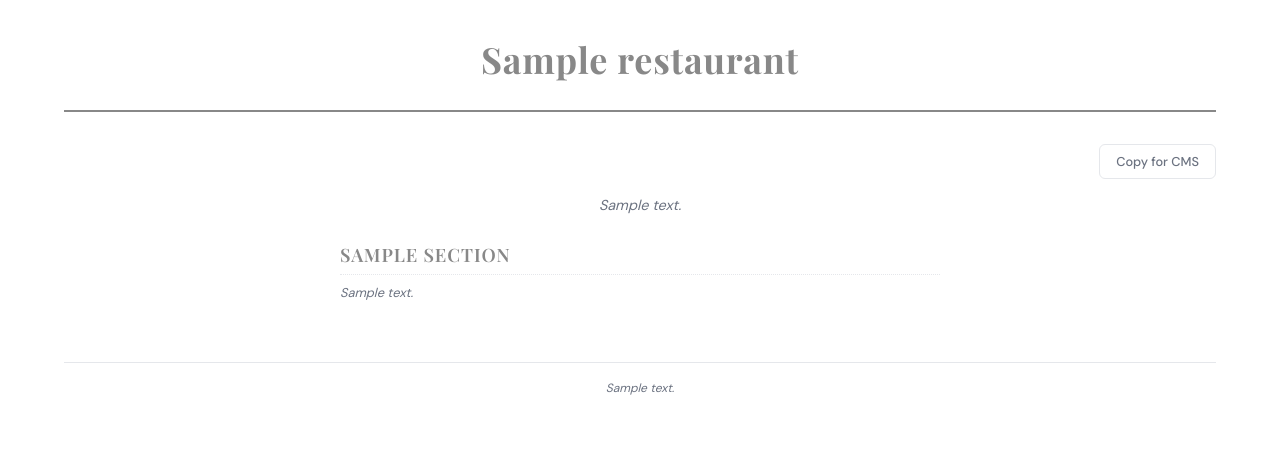
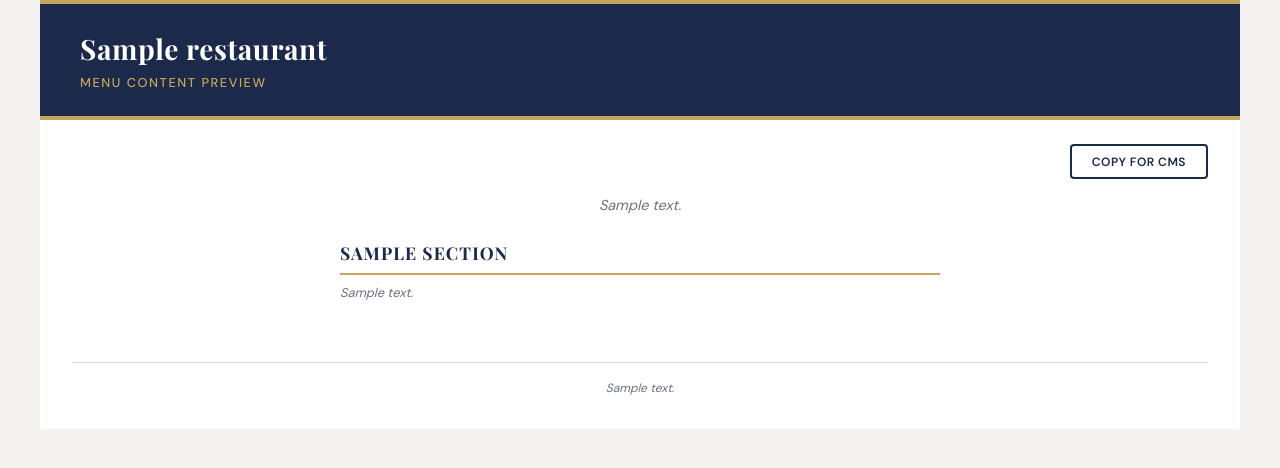
Before and after one commit to Saschaeh/starr-menu-formatter, a Python web app: template templates/menu_template.html in a window 1280 px wide. Shown: the top 468 px of the page. Run offline with Jinja, Linux system fonts and the light colour scheme; the template is opened without the code that fills it: most values are stand-ins (such as "Sample title", 1, 10 or a date in 2020).

Commit message:
Restyle app to match Starr brand: navy/gold/cream aesthetic
Navy header bar with gold borders, cream background, Playfair Display
typography, gold accent underlines, and branded metric cards matching
the existing Starr Restaurant Website Content Tool.

Co-Authored-By: Claude Opus 4.6 <noreply@anthropic.com>

```diff
--- a/templates/menu_template.html
+++ b/templates/menu_template.html
@@ -9,13 +9,16 @@
     <link href="https://fonts.googleapis.com/css2?family=Playfair+Display:wght@400;600;700&family=DM+Sans:wght@400;500;600&display=swap" rel="stylesheet">
     <style>
         :root {
+            --navy: #1B2A4A;
+            --gold: #C5A55A;
+            --gold-light: #F7F3EA;
+            --cream: #F5F3EF;
+            --text: #1B2A4A;
+            --text-muted: #6B7280;
+            --border: #DDD9D1;
+            --bg: #FFFFFF;
             --accent: {{ restaurant.accent_color }};
             --accent-light: {{ restaurant.accent_light }};
-            --text: #1a1a2e;
-            --text-muted: #6b7280;
-            --border: #e5e7eb;
-            --bg: #ffffff;
-            --bg-alt: #f9fafb;
         }
 
         * { margin: 0; padding: 0; box-sizing: border-box; }
@@ -23,65 +26,79 @@
         body {
             font-family: 'DM Sans', system-ui, -apple-system, sans-serif;
             color: var(--text);
-            background: var(--bg);
+            background: var(--cream);
             line-height: 1.5;
         }
 
         .menu-container {
             max-width: 1200px;
             margin: 0 auto;
-            padding: 2rem 1.5rem;
+            padding: 0;
         }
 
+        /* Header Bar */
         .restaurant-header {
-            text-align: center;
-            margin-bottom: 2rem;
-            padding-bottom: 1.5rem;
-            border-bottom: 2px solid var(--accent);
+            background: var(--navy);
+            border-top: 4px solid var(--gold);
+            border-bottom: 4px solid var(--gold);
+            padding: 1.5rem 2.5rem;
+            margin-bottom: 0;
+            display: flex;
+            justify-content: space-between;
+            align-items: center;
         }
 
         .restaurant-name {
             font-family: 'Playfair Display', Georgia, serif;
-            font-size: 2.25rem;
+            font-size: 1.75rem;
             font-weight: 700;
-            color: var(--accent);
+            color: #FFFFFF;
             letter-spacing: 0.02em;
+        }
+
+        .restaurant-subtitle {
+            font-family: 'DM Sans', sans-serif;
+            color: var(--gold);
+            font-size: 0.8rem;
+            font-weight: 500;
+            letter-spacing: 0.12em;
+            text-transform: uppercase;
+            margin-top: 0.2rem;
         }
 
         /* Tab Navigation */
         .tab-nav {
             display: flex;
             flex-wrap: wrap;
-            gap: 0.25rem;
-            justify-content: center;
-            margin-bottom: 2rem;
+            gap: 0;
+            background: var(--bg);
             border-bottom: 1px solid var(--border);
-            padding-bottom: 0;
+            padding: 0 1.5rem;
         }
 
         .tab-btn {
-            padding: 0.625rem 1.25rem;
+            padding: 0.875rem 1.5rem;
             border: none;
             background: none;
             color: var(--text-muted);
             font-family: 'DM Sans', sans-serif;
-            font-size: 0.875rem;
+            font-size: 0.8rem;
             font-weight: 600;
             text-transform: uppercase;
-            letter-spacing: 0.08em;
+            letter-spacing: 0.1em;
             cursor: pointer;
-            border-bottom: 2px solid transparent;
+            border-bottom: 3px solid transparent;
             margin-bottom: -1px;
             transition: color 0.2s, border-color 0.2s;
         }
 
         .tab-btn:hover {
-            color: var(--accent);
+            color: var(--navy);
         }
 
         .tab-btn.active {
-            color: var(--accent);
-            border-bottom-color: var(--accent);
+            color: var(--navy);
+            border-bottom-color: var(--gold);
         }
 
         /* Tab Panels */
@@ -91,6 +108,12 @@
 
         .tab-panel.active {
             display: block;
+        }
+
+        .tab-content {
+            background: var(--bg);
+            padding: 1.5rem 2rem 2rem;
+            margin: 0;
         }
 
         .tab-header {
@@ -107,7 +130,7 @@
         /* Column Grid */
         .columns-grid {
             display: grid;
-            gap: 2rem;
+            gap: 2.5rem;
         }
 
         .columns-1 { grid-template-columns: 1fr; max-width: 600px; margin: 0 auto; }
@@ -136,13 +158,13 @@
 
         .section-title {
             font-family: 'Playfair Display', Georgia, serif;
-            font-size: 1.15rem;
-            font-weight: 600;
-            color: var(--accent);
+            font-size: 1.1rem;
+            font-weight: 700;
+            color: var(--navy);
             text-transform: uppercase;
-            letter-spacing: 0.05em;
+            letter-spacing: 0.06em;
             padding-bottom: 0.375rem;
-            border-bottom: 1px dotted var(--border);
+            border-bottom: 2px solid var(--gold);
             margin-bottom: 0.5rem;
         }
 
@@ -232,42 +261,47 @@
         }
 
         .copy-btn {
-            padding: 0.5rem 1rem;
-            border: 1px solid var(--border);
-            border-radius: 0.375rem;
+            padding: 0.45rem 1.25rem;
+            border: 2px solid var(--navy);
+            border-radius: 4px;
             background: var(--bg);
-            color: var(--text-muted);
+            color: var(--navy);
             font-family: 'DM Sans', sans-serif;
-            font-size: 0.8rem;
-            font-weight: 500;
+            font-size: 0.75rem;
+            font-weight: 600;
+            letter-spacing: 0.04em;
+            text-transform: uppercase;
             cursor: pointer;
             transition: all 0.2s;
         }
 
         .copy-btn:hover {
-            background: var(--accent-light);
-            border-color: var(--accent);
-            color: var(--accent);
+            background: var(--navy);
+            color: #FFFFFF;
         }
 
         .copy-btn.copied {
-            background: #dcfce7;
-            border-color: #16a34a;
-            color: #16a34a;
+            background: #2D6A4F;
+            border-color: #2D6A4F;
+            color: #FFFFFF;
         }
 
         /* Responsive */
         @media (max-width: 768px) {
             .columns-2, .columns-3 { grid-template-columns: 1fr; }
-            .restaurant-name { font-size: 1.75rem; }
-            .menu-container { padding: 1rem; }
+            .restaurant-name { font-size: 1.4rem; }
+            .tab-content { padding: 1rem; }
+            .restaurant-header { padding: 1.25rem 1rem; }
         }
     </style>
 </head>
 <body>
     <div class="menu-container">
         <div class="restaurant-header">
+            <div>
                 <h1 class="restaurant-name">{{ restaurant.name }}</h1>
+                <div class="restaurant-subtitle">Menu Content Preview</div>
+            </div>
         </div>
 
         {% if restaurant.tabs | length > 1 %}
@@ -284,6 +318,7 @@
 
         {% for tab in restaurant.tabs %}
         <div class="tab-panel{% if loop.first %} active{% endif %}" id="panel-{{ tab.id }}">
+            <div class="tab-content">
 
                 <div class="copy-btn-wrapper">
                     <button class="copy-btn" onclick="copyTab('{{ tab.id }}')">Copy for CMS</button>
```
Also changed, not shown: other parts of templates/menu_template.html (+24 -19 lines), app.py (+169 -55 lines), .streamlit/config.toml. Lines whose indentation alone changed are shown as unchanged.
